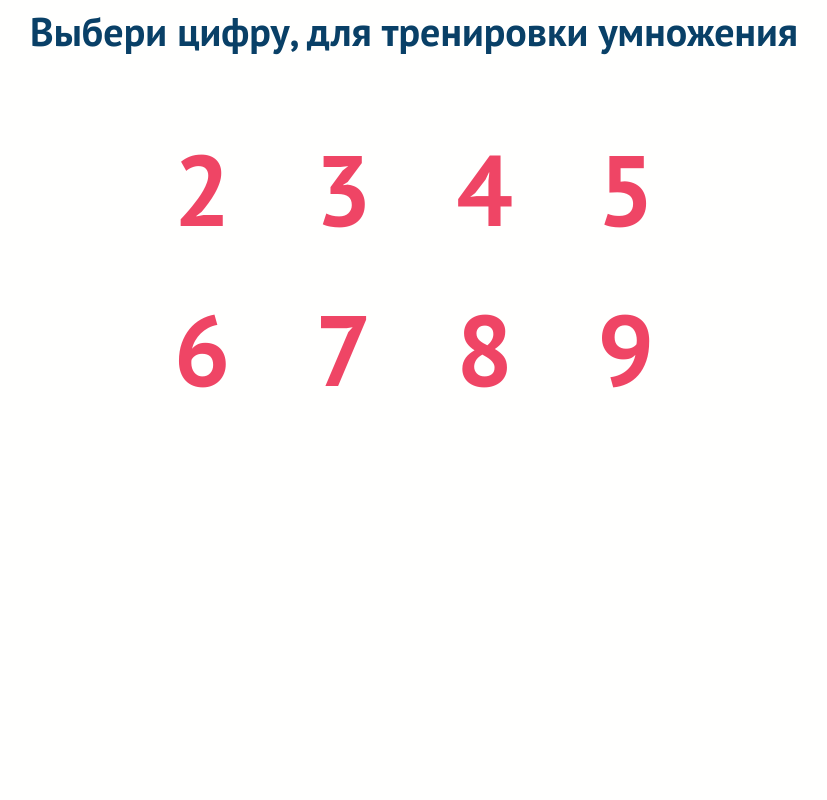
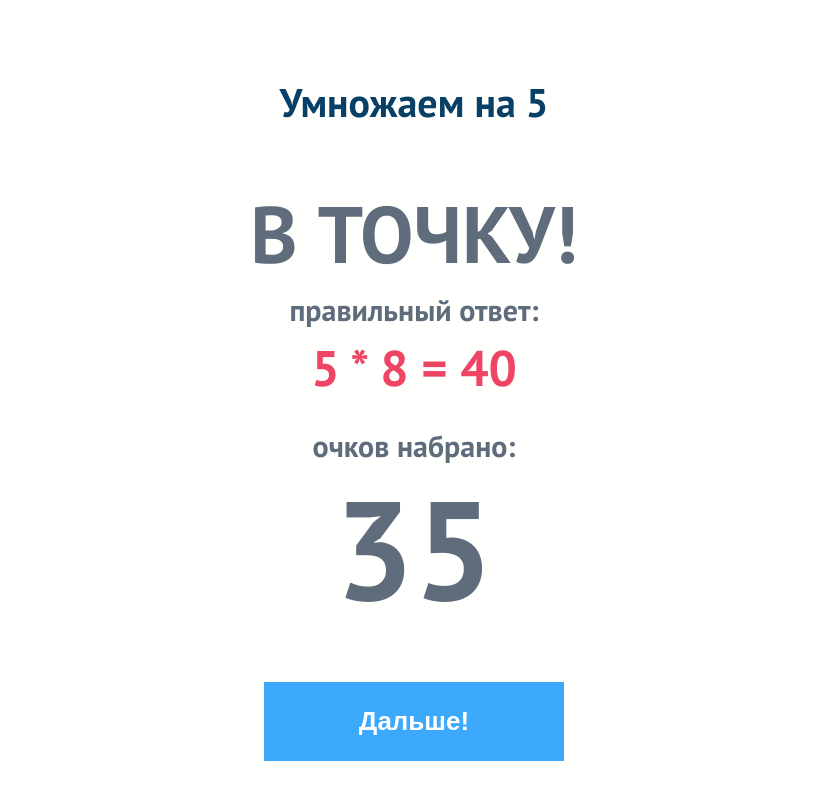
Before and after one commit to e1bandito/multiplication, a Vue app: page / in a window 1280 px wide. Shown: the top 800 px of the page, without its empty margins (226-1053 px from the left). Built offline with nearby package versions, Linux system fonts and the light colour scheme.

Commit message:
add Result component

```diff
--- a/src/App.vue
+++ b/src/App.vue
@@ -10,6 +10,10 @@
       :current-num="currentNum"
       :factor="factor"
       :answers="answers"
+      v-on:sendAnswer="click"
+    />
+    <Result
+      :state="state"
     />
   </div>
 </template>
@@ -18,10 +22,12 @@
 import SelectNum from '@/components/SelectNum'
 import Expression from '@/components/Expression'
 import { getRes, getRndNum, shuffle } from '@/assets/js/functions'
+import Result from '@/Result'
 
 export default {
   name: 'App',
   components: {
+    Result,
     Expression,
     SelectNum
   },
@@ -64,7 +70,7 @@ export default {
       answers: [],
       currentNum: null,
       factor: null,
-      state: 'select',
+      state: 'result',
       counter: 0
     }
   },
@@ -95,6 +101,10 @@ export default {
         }
         shuffle(arr)
       }
+    },
+    click (value) {
+      console.log(value)
+      this.state = 'result'
     }
   }
 }
--- /dev/null
+++ b/src/Result.vue
@@ -0,0 +1,106 @@
+<template>
+  <section class="result" v-if="state === 'result'">
+    <div class="container">
+      <div class="result__inner">
+        <h2 class="result__title">Умножаем на 5</h2>
+        <p class="result__text">В ТОЧКУ!</p>
+        <p class="result__exp-text">правильный ответ:</p>
+        <p class="result__exp-val">5 * 8 = 40</p>
+        <p class="result__counter-text">очков набрано:</p>
+        <p class="result__counter-val">35</p>
+        <Btn
+          text="Дальше!"
+          classes="btn--result"
+        />
+      </div>
+    </div>
+  </section>
+</template>
+
+<script>
+import Btn from '@/components/Btn'
+export default {
+  name: 'Result',
+  components: { Btn },
+  props: {
+    state: String
+  }
+}
+</script>
+
+<style lang="scss">
+@import "src/assets/styles/variables";
+
+.result {
+  padding: 70px 0;
+}
+
+.result__inner {
+  display: flex;
+  flex-direction: column;
+  align-items: center;
+}
+
+.result__title {
+  margin: 0 0 60px 0;
+  color: $dark-blue;
+  font-size: 40px;
+  text-align: center;
+}
+
+.result__text {
+  color: $grey;
+  margin: 0 0 10px 0;
+  font-size: 80px;
+  text-align: center;
+  font-weight: 700;
+
+  &--success {
+    color: $green;
+  }
+
+  &--error {
+    color: $red;
+  }
+}
+
+.result__exp-text {
+  text-align: center;
+  color: $grey;
+  margin: 0 0 10px 0;
+  font-size: 30px;
+  font-weight: 700;
+}
+
+.result__exp-val {
+  color: $red;
+  text-align: center;
+  margin: 0 0 30px 0;
+  font-size: 50px;
+  font-weight: 700;
+}
+
+.result__counter-text {
+  text-align: center;
+  margin: 0;
+  font-size: 30px;
+  color: $grey;
+  font-weight: 700;
+}
+
+.result__counter-val {
+  text-align: center;
+  color: $grey;
+  margin: 0 0 50px 0;
+  font-size: 140px;
+  font-weight: 700;
+
+  &--sub {
+    color: $red;
+  }
+
+  &--up {
+    color: $green;
+  }
+}
+</style>
--- a/src/assets/styles/variables.scss
+++ b/src/assets/styles/variables.scss
@@ -2,6 +2,7 @@ $black: #000000;
 $white: #ffffff;
 $dark-blue: #094067;
 $blue: #3da9fc;
+$green: #2cb67d;
 $red: #ef4565;
 $grey: #5f6c7b;
 
--- a/src/components/Btn.vue
+++ b/src/components/Btn.vue
@@ -2,7 +2,7 @@
   <button
     class="btn"
     :class="classes"
-    v-on:click="applyNum"
+    v-on:click="sendClick"
   >{{ text }}</button>
 </template>
 
@@ -15,12 +15,8 @@ export default {
     numbers: Array
   },
   methods: {
-    applyNum () {
-      this.numbers.forEach((item) => {
-        if (item.active) {
-          this.$emit('setState', 'exception')
-        }
-      })
+    sendClick () {
+      this.$emit('clickBtn')
     }
   }
 }
--- a/src/components/Expression.vue
+++ b/src/components/Expression.vue
@@ -14,9 +14,15 @@
             <Radio
               :item="item"
               :index="index"
+              v-on:getValue="getRadioValue"
             />
           </li>
         </ul>
+        <Btn
+          text="Я выбрал!"
+          classes="btn--expression"
+          v-on:clickBtn="applyAnswer"
+        />
       </div>
     </div>
   </section>
@@ -25,14 +31,30 @@
 <script>
 
 import Radio from '@/components/Radio'
+import Btn from '@/components/Btn'
 export default {
   name: 'expression',
-  components: { Radio },
+  components: { Btn, Radio },
   props: {
     state: String,
     currentNum: Number,
     factor: Number,
     answers: Array
+  },
+  data () {
+    return {
+      value: null
+    }
+  },
+  methods: {
+    getRadioValue (item) {
+      this.value = item
+    },
+    applyAnswer () {
+      if (this.value !== null) {
+        this.$emit('sendAnswer', this.value)
+      }
+    }
   }
 }
 </script>
@@ -88,7 +110,7 @@ export default {
   width: 100%;
   display: grid;
   grid-template-columns: repeat(4, 1fr);
-  margin: 0 auto;
+  margin: 0 auto 70px;
   align-items: center;
   justify-content: center;
   text-align: center;
--- a/src/components/Radio.vue
+++ b/src/components/Radio.vue
@@ -5,7 +5,7 @@
            class="radio__field visually-hidden"
            :id="'radio-' + index"
            :value="item"
-           @click="getValue(item)"
+           @change="getValue(item)"
     >
     <label :for="'radio-' + index" class="radio__label">{{ item }}</label>
   </div>
@@ -20,7 +20,7 @@ export default {
   },
   methods: {
     getValue (item) {
-      console.log(item)
+      this.$emit('getValue', item)
     }
   }
 }
```
